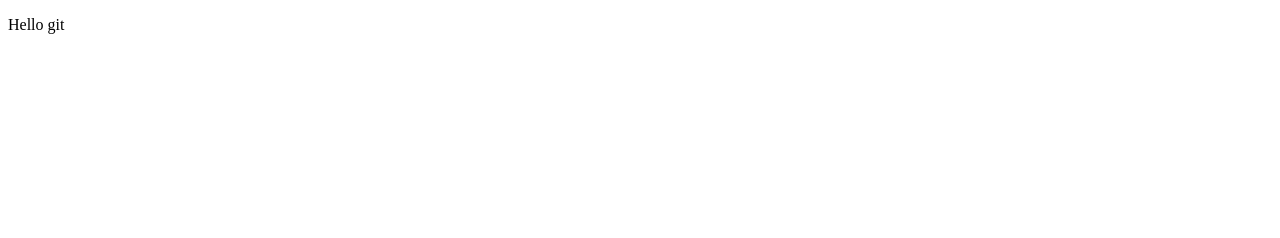
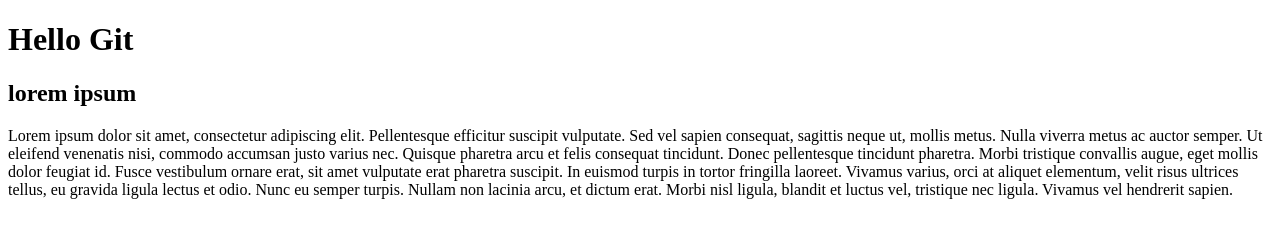
Before and after one commit to kaeleng/hellogit, a plain HTML site: page index.html in a window 1280 px wide. Drawn offline with Linux system fonts and the light colour scheme.

Commit message:
added main content

```diff
--- a/index.html
+++ b/index.html
@@ -8,7 +8,18 @@
 </head>
 
 <body>
-	<p>Hello git</p>
+	<header>
+		<h1>Hello Git</h1>
+	</header>
+
+	<main>
+		<h2>lorem ipsum</h2>
+		<p>
+			Lorem ipsum dolor sit amet, consectetur adipiscing elit. Pellentesque efficitur suscipit vulputate. Sed vel sapien consequat, sagittis neque ut, mollis metus. Nulla viverra metus ac auctor semper. Ut eleifend venenatis nisi, commodo accumsan justo varius nec. Quisque pharetra arcu et felis consequat tincidunt. Donec pellentesque tincidunt pharetra. Morbi tristique convallis augue, eget mollis dolor feugiat id. Fusce vestibulum ornare erat, sit amet vulputate erat pharetra suscipit. In euismod turpis in tortor fringilla laoreet. Vivamus varius, orci at aliquet elementum, velit risus ultrices tellus, eu gravida ligula lectus et odio. Nunc eu semper turpis. Nullam non lacinia arcu, et dictum erat. Morbi nisl ligula, blandit et luctus vel, tristique nec ligula. Vivamus vel hendrerit sapien.
+		</p>
+	</main>
+
+
 
 </body>
 
```
